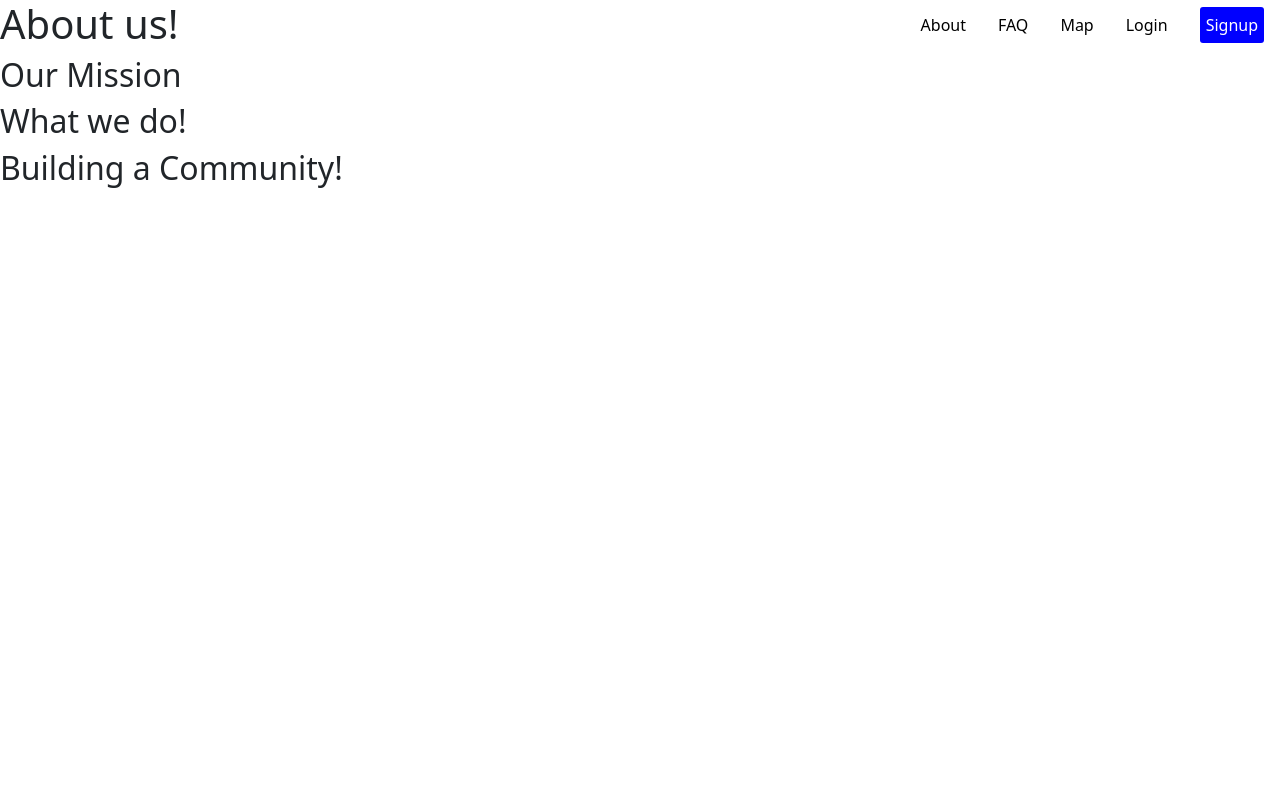
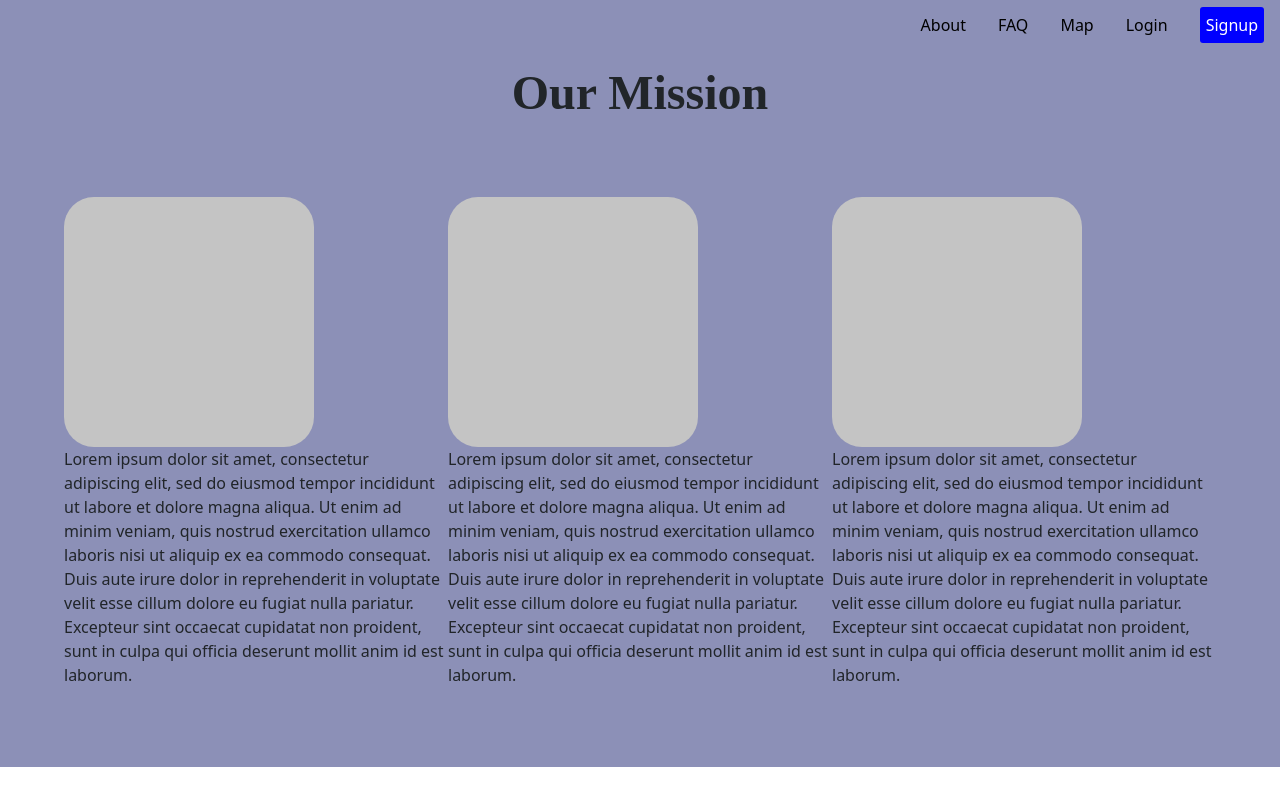
Before and after one commit to ariellekatherine92/product-club-front-end, a React (Create React App) app in the folder sea-levels/: page /about in a window 1280 px wide. Built offline with nearby package versions, Linux system fonts and the light colour scheme; no server answers.

Commit message:
added styles to mission statement

```diff
--- a/sea-levels/src/components/About.js
+++ b/sea-levels/src/components/About.js
@@ -2,20 +2,23 @@
 
 export default function About() {
     return (
-        <div>
-            <h1>About us!</h1>
+        <div className="mission-statement">
+            <h1>Our Mission</h1>
+            <div className="description-container">
+                <div className="our-mission">
+                    <div className="image-wrapper"></div>
+                    <p>Lorem ipsum dolor sit amet, consectetur adipiscing elit, sed do eiusmod tempor incididunt ut labore et dolore magna aliqua. Ut enim ad minim veniam, quis nostrud exercitation ullamco laboris nisi ut aliquip ex ea commodo consequat. Duis aute irure dolor in reprehenderit in voluptate velit esse cillum dolore eu fugiat nulla pariatur. Excepteur sint occaecat cupidatat non proident, sunt in culpa qui officia deserunt mollit anim id est laborum.</p>
 
-            <div className="our-mission">
-                <h2>Our Mission</h2>
+                </div>
+                <div className="our-mission">
+                    <div className="image-wrapper"></div>
+                    <p>Lorem ipsum dolor sit amet, consectetur adipiscing elit, sed do eiusmod tempor incididunt ut labore et dolore magna aliqua. Ut enim ad minim veniam, quis nostrud exercitation ullamco laboris nisi ut aliquip ex ea commodo consequat. Duis aute irure dolor in reprehenderit in voluptate velit esse cillum dolore eu fugiat nulla pariatur. Excepteur sint occaecat cupidatat non proident, sunt in culpa qui officia deserunt mollit anim id est laborum.</p>
 
-            </div>
-            <div className="what-we-do">
-                <h2>What we do!</h2>
-
-            </div>
-            <div className="building-a-community">
-                <h2>Building a Community!</h2>
-
+                </div>
+                <div className="our-mission">
+                    <div className="image-wrapper"></div>
+                    <p>Lorem ipsum dolor sit amet, consectetur adipiscing elit, sed do eiusmod tempor incididunt ut labore et dolore magna aliqua. Ut enim ad minim veniam, quis nostrud exercitation ullamco laboris nisi ut aliquip ex ea commodo consequat. Duis aute irure dolor in reprehenderit in voluptate velit esse cillum dolore eu fugiat nulla pariatur. Excepteur sint occaecat cupidatat non proident, sunt in culpa qui officia deserunt mollit anim id est laborum.</p>
+                </div>
             </div>
         </div>
 
--- a/sea-levels/src/styles/app.css
+++ b/sea-levels/src/styles/app.css
@@ -131,18 +131,39 @@
     border-radius: 3px;
 }
 
-nav.page-nav > ul > li > .signup-btn
-
-about.our-mission {
-    text-align: center;
-    justify-content: center;
+.mission-statement {
+    background: #8C90B7;
+    padding: 5%;
 }
 
-.weatherwidget {
-    justify-content: center;
-    color: #000;
+.mission-statement h1 {
+    text-align: center;
+    font-family: Futura-Bold;
+    font-style: normal;
+    font-weight: bold;
+    font-size: 48px;
+    margin-bottom: 75px;
 }
 
-.dashboard {
-    color: #000;
+.mission-statement .description-container {
+    display: flex;
 }
+
+.mission-statement .description-container .our-mission {
+
+}
+
+.mission-statement .description-container .our-mission .image-wrapper {
+    position: static;
+    width: 250px;
+    height: 250px;
+    left: 0px;
+    top: 0px;
+
+    background: #C4C4C4;
+    border-radius: 30px;
+}
+
+.mission-statement .description-container .our-mission p {
+
+}
```
